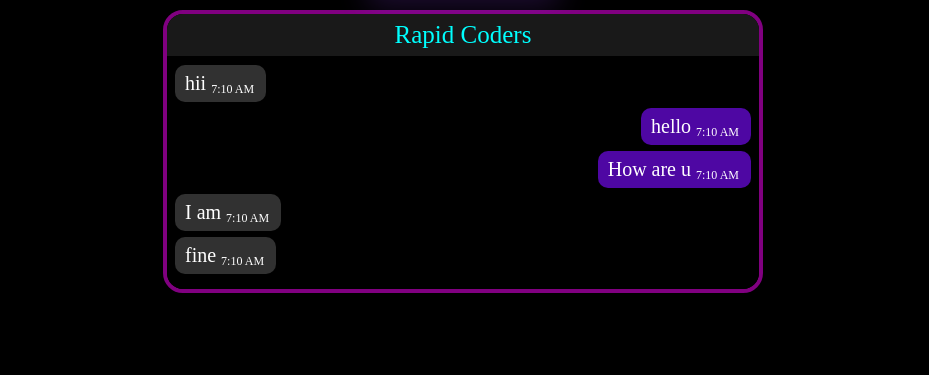
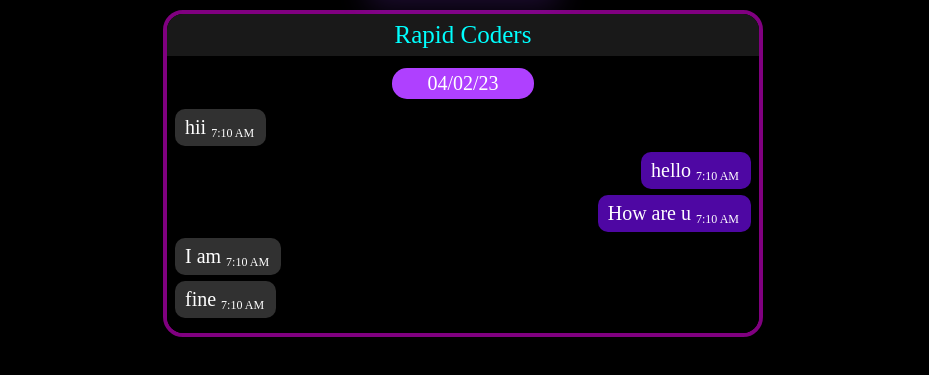
Before and after one commit to imbinit17/Whatsapp-Chat-Beautifier, a plain HTML site: page index.html in a window 1280 px wide. Shown: the part 151-526 px from the top of the page, without its empty margins (177-1106 px from the left). Drawn offline with Linux system fonts and the light colour scheme.

Commit message:
added date

```diff
--- a/index.html
+++ b/index.html
@@ -123,6 +123,16 @@
             font-size: 20px;
             color: rgb(255, 255, 255);
             padding: 9px 8px;
+            padding-top: 2px;
+        }
+
+        .c_msg{
+            align-self: center;
+            color: #ffffff;
+            background-color: #AF40FF;
+            padding: 4px 35px;
+            border-radius: 15px;
+            margin: 10px 0px;
         }
 
         .l_msg {
@@ -211,6 +221,7 @@
             Rapid Coders
         </div>
         <div id="chat">
+            <div class="c_msg">04/02/23</div>
             <div class="l_msg">
                 <div class="left">hii</div><span>7:10 AM</span>
             </div>
@@ -275,6 +286,8 @@
                     document.getElementById("chat").innerHTML = " ";
                     let user = "";
                     for(const key in data_obj){
+                        document.getElementById("chat").innerHTML += `<div class="c_msg">${key}</div>`;
+
                         for(let i in data_obj[key]){
                             let temp = data_obj[key][i];
                             let time_split = temp.split(" - ");
```
